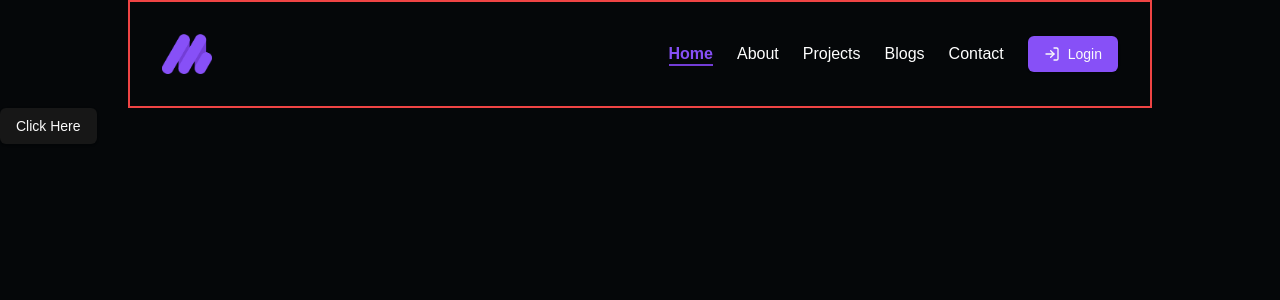
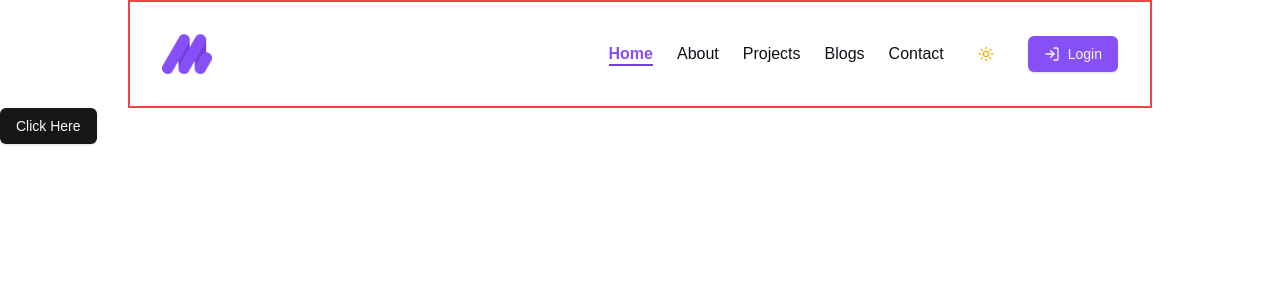
Before and after one commit to Emam-Bokhari/Dreams-Portfolio-Frontend, a Next.js app: page / in a window 1280 px wide. Shown: the top 300 px of the page. Built offline with nearby package versions, Linux system fonts and the light colour scheme.

Commit message:
feat: implement dark/light mood

```diff
--- a/package.json
+++ b/package.json
@@ -16,6 +16,7 @@
     "clsx": "^2.1.1",
     "lucide-react": "^0.475.0",
     "next": "15.1.6",
+    "next-themes": "^0.4.4",
     "react": "^19.0.0",
     "react-dom": "^19.0.0",
     "tailwind-merge": "^3.0.1",
--- a/src/app/layout.tsx
+++ b/src/app/layout.tsx
@@ -1,6 +1,7 @@
 import type { Metadata } from "next";
 import { Geist, Geist_Mono } from "next/font/google";
 import "./globals.css";
+import Providers from "@/providers";
 
 const geistSans = Geist({
   variable: "--font-geist-sans",
@@ -23,11 +24,11 @@ export default function RootLayout({
   children: React.ReactNode;
 }>) {
   return (
-    <html lang="en">
+    <html lang="en" suppressHydrationWarning>
       <body
-        className={`${geistSans.variable} ${geistMono.variable} antialiased bg-[#050709]`}
+        className={`${geistSans.variable} ${geistMono.variable} antialiased  bg-white dark:bg-[#050709]`}
       >
-        {children}
+        <Providers>{children}</Providers>
       </body>
     </html>
   );
--- /dev/null
+++ b/src/components/shared/ModeToggle.tsx
@@ -0,0 +1,41 @@
+"use client";
+import * as React from "react";
+import { Moon, Sun } from "lucide-react";
+import { useTheme } from "next-themes";
+
+import { Button } from "@/components/ui/button";
+import {
+  DropdownMenu,
+  DropdownMenuContent,
+  DropdownMenuItem,
+  DropdownMenuTrigger,
+} from "@/components/ui/dropdown-menu";
+
+export function ModeToggle() {
+  const { setTheme } = useTheme();
+
+  return (
+    <DropdownMenu>
+      <DropdownMenuTrigger asChild>
+        <Button
+          size="icon"
+          className="p-0 bg-transparent border-none shadow-none focus:outline-none focus-visible:ring-0 focus-visible:ring-transparent hover:bg-transparent"
+        >
+          <Sun className="h-[1.5rem] w-[1.5rem]  text-yellow-500 rotate-0 scale-100 transition-all dark:-rotate-90 dark:scale-0" />
+          <Moon className="absolute h-[1.5rem] w-[1.5rem]  text-white rotate-90 scale-0 transition-all dark:rotate-0 dark:scale-100" />
+        </Button>
+      </DropdownMenuTrigger>
+      <DropdownMenuContent align="end">
+        <DropdownMenuItem onClick={() => setTheme("light")}>
+          Light
+        </DropdownMenuItem>
+        <DropdownMenuItem onClick={() => setTheme("dark")}>
+          Dark
+        </DropdownMenuItem>
+        <DropdownMenuItem onClick={() => setTheme("system")}>
+          System
+        </DropdownMenuItem>
+      </DropdownMenuContent>
+    </DropdownMenu>
+  );
+}
--- a/src/components/shared/Navbar.tsx
+++ b/src/components/shared/Navbar.tsx
@@ -21,10 +21,11 @@ import {
   DropdownMenuTrigger,
 } from "@/components/ui/dropdown-menu";
 import NavigationLink from "./NavigationLink";
+import { ModeToggle } from "./ModeToggle";
 
 export default function Navbar() {
   return (
-    <nav className="flex items-center justify-between p-8 border-2 border-red-500 text-white lg:w-[80%] mx-auto">
+    <nav className="flex items-center justify-between p-8 border-2 border-red-500 text-[#110E18] dark:text-white  lg:w-[80%] mx-auto">
       {/* Left side - Logo */}
       <div className="text-xl font-bold">
         <Link href="/">
@@ -39,6 +40,7 @@ export default function Navbar() {
         <NavigationLink path="/projects" route="Projects" />
         <NavigationLink path="/blogs" route="Blogs" />
         <NavigationLink path="/contact" route="Contact" />
+        <ModeToggle />
         <Button className="bg-[#8750F7] hover:bg-[#733DD6]">
           <LogInIcon className="w-4 h-4" />
           Login
--- /dev/null
+++ b/src/components/theme-provider.tsx
@@ -0,0 +1,11 @@
+"use client";
+
+import * as React from "react";
+import { ThemeProvider as NextThemesProvider } from "next-themes";
+
+export function ThemeProvider({
+  children,
+  ...props
+}: React.ComponentProps<typeof NextThemesProvider>) {
+  return <NextThemesProvider {...props}>{children}</NextThemesProvider>;
+}
--- /dev/null
+++ b/src/providers/index.tsx
@@ -0,0 +1,19 @@
+import { ThemeProvider } from "@/components/theme-provider";
+import { ReactNode } from "react";
+
+type ProvidersProps = {
+  children: ReactNode;
+};
+
+export default function Providers({ children }: ProvidersProps) {
+  return (
+    <ThemeProvider
+      attribute="class"
+      defaultTheme="system"
+      enableSystem
+      disableTransitionOnChange
+    >
+      {children}
+    </ThemeProvider>
+  );
+}
```
Also changed, not shown: 1 other file (tests, documents, lock files or other folders).
